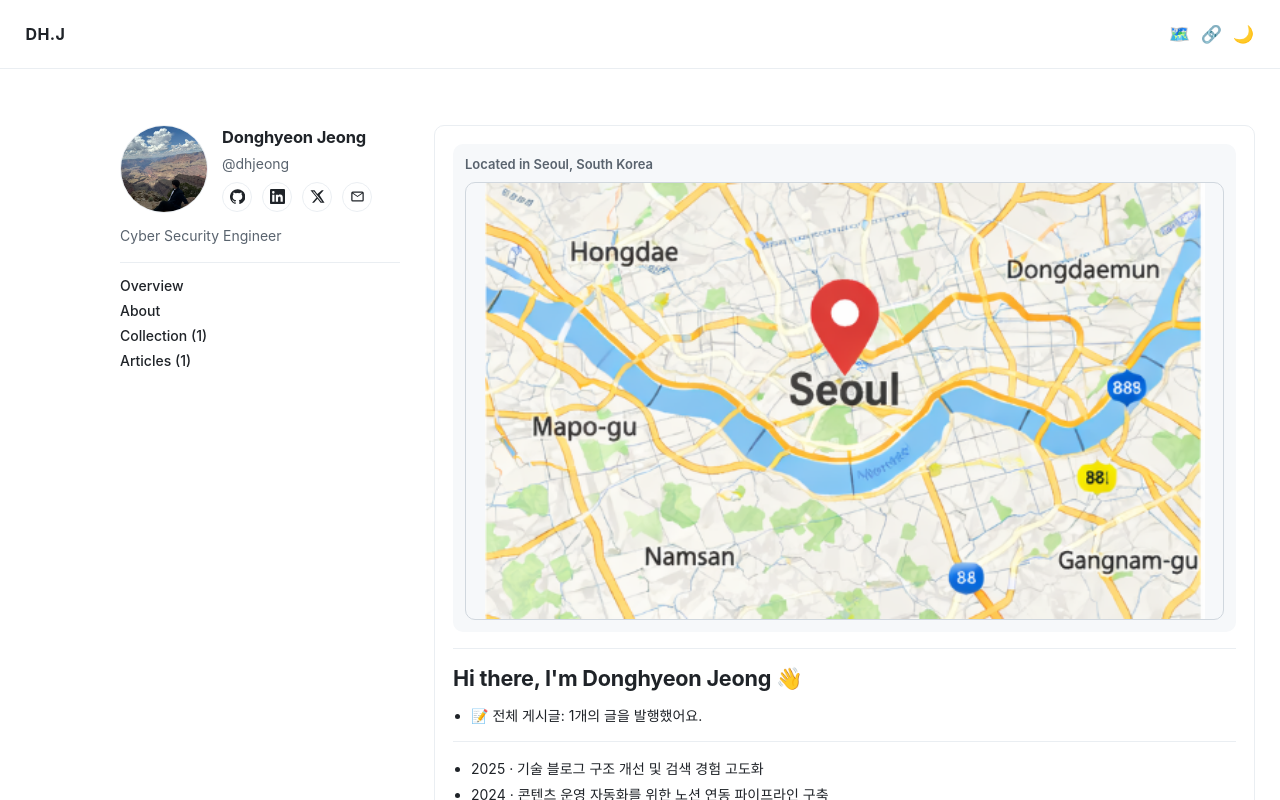
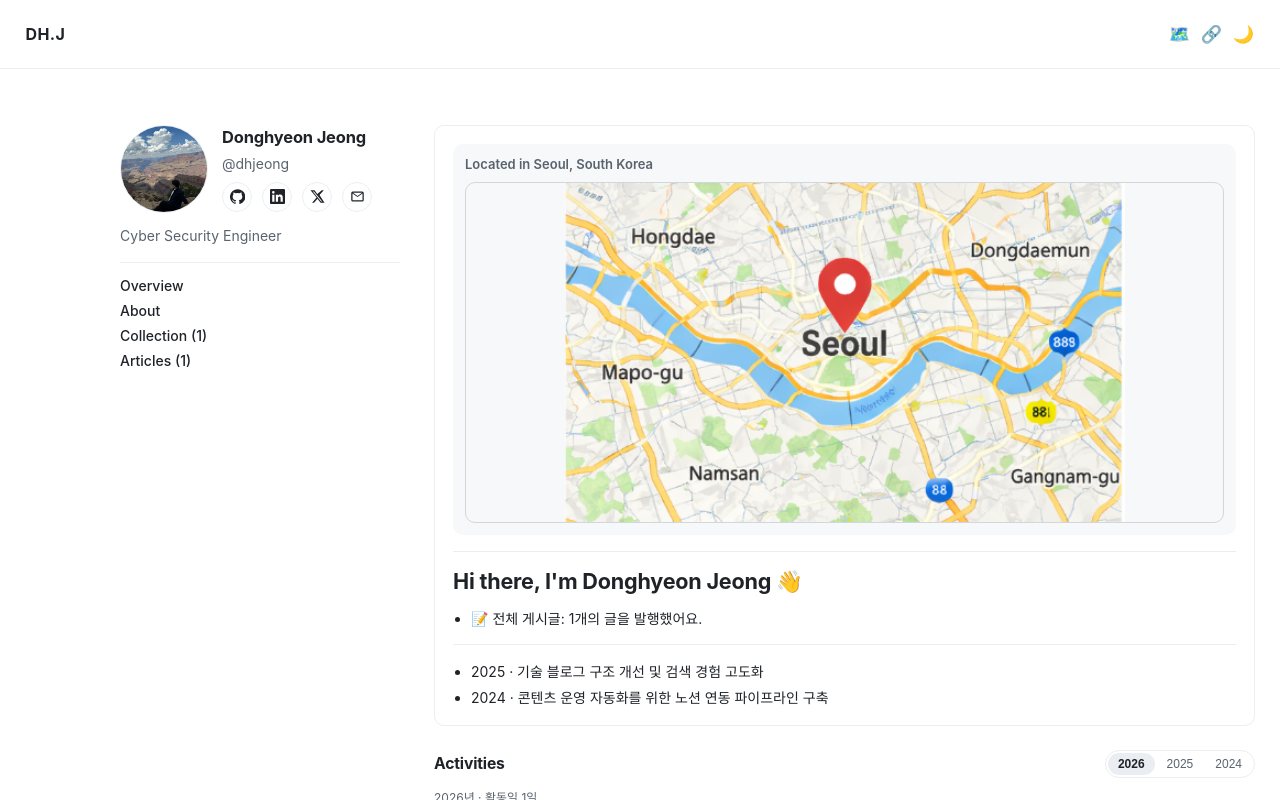
Before and after one commit to dhje0ng/blog, a Next.js app: page /overview in a window 1280 px wide. Shown: the top 800 px of the page. Built offline with nearby package versions, Linux system fonts and the light colour scheme.

Commit message:
Use responsive map image sizing with srcset and tune scale

```diff
--- a/app/globals.css
+++ b/app/globals.css
@@ -814,7 +814,7 @@ a {
 }
 
 .overview-map-frame {
-  width: min(100%, 720px);
+  width: min(100%, 560px);
   height: auto;
   border: 0;
   display: block;
--- a/app/overview/page.tsx
+++ b/app/overview/page.tsx
@@ -178,8 +178,22 @@ export default async function OverviewPage() {
               <div className="overview-map-banner">
                 <p>Located in Seoul, South Korea</p>
                 <div className="overview-map-wrap">
-                  <Image src="/map_light.png" alt="Seoul map (light theme)" className="overview-map-frame overview-map-frame-light" width={960} height={420} priority={false} unoptimized />
-                  <Image src="/map_dark.png" alt="Seoul map (dark theme)" className="overview-map-frame overview-map-frame-dark" width={960} height={420} priority={false} unoptimized />
+                  <Image
+                    src="/map_light.png"
+                    alt="Seoul map (light theme)"
+                    className="overview-map-frame overview-map-frame-light"
+                    width={509}
+                    height={308}
+                    sizes="(max-width: 1040px) 100vw, 560px"
+                  />
+                  <Image
+                    src="/map_dark.png"
+                    alt="Seoul map (dark theme)"
+                    className="overview-map-frame overview-map-frame-dark"
+                    width={504}
+                    height={242}
+                    sizes="(max-width: 1040px) 100vw, 560px"
+                  />
                 </div>
               </div>
               <div className="overview-readme-divider" aria-hidden="true" />
```
